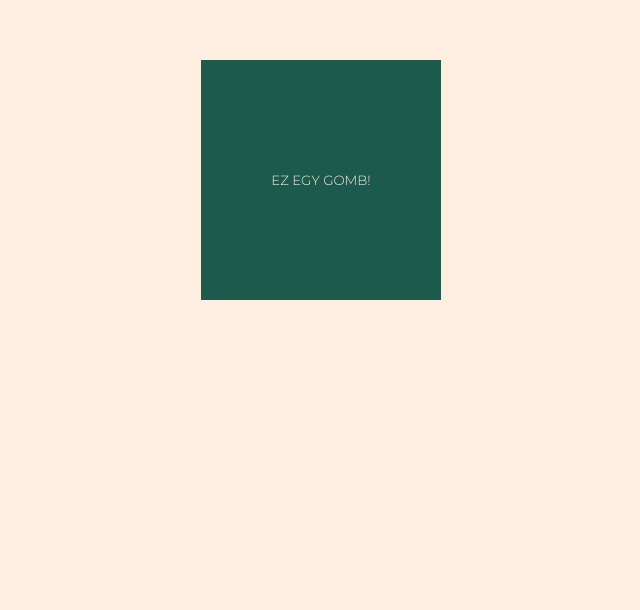
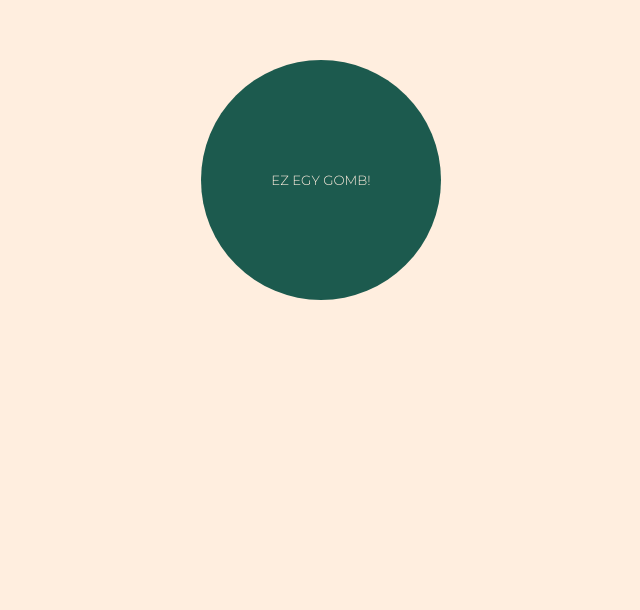
Before and after one commit to tomicoindaclub/ui-build, a plain HTML site: page frontend/index.html in a window 1280 px wide. Shown: the part 190-800 px from the top of the page, without its empty margins (289-929 px from the left). Drawn offline with Linux system fonts and the light colour scheme.

Commit message:
circle-button

```diff
--- a/frontend/style.css
+++ b/frontend/style.css
@@ -46,6 +46,7 @@ button {
   background-color: #1c5a4e;
   width: 240px;
   height: 240px;
+  border-radius: 10rem;
 }
 a {
   color: #ffeedf;
```
